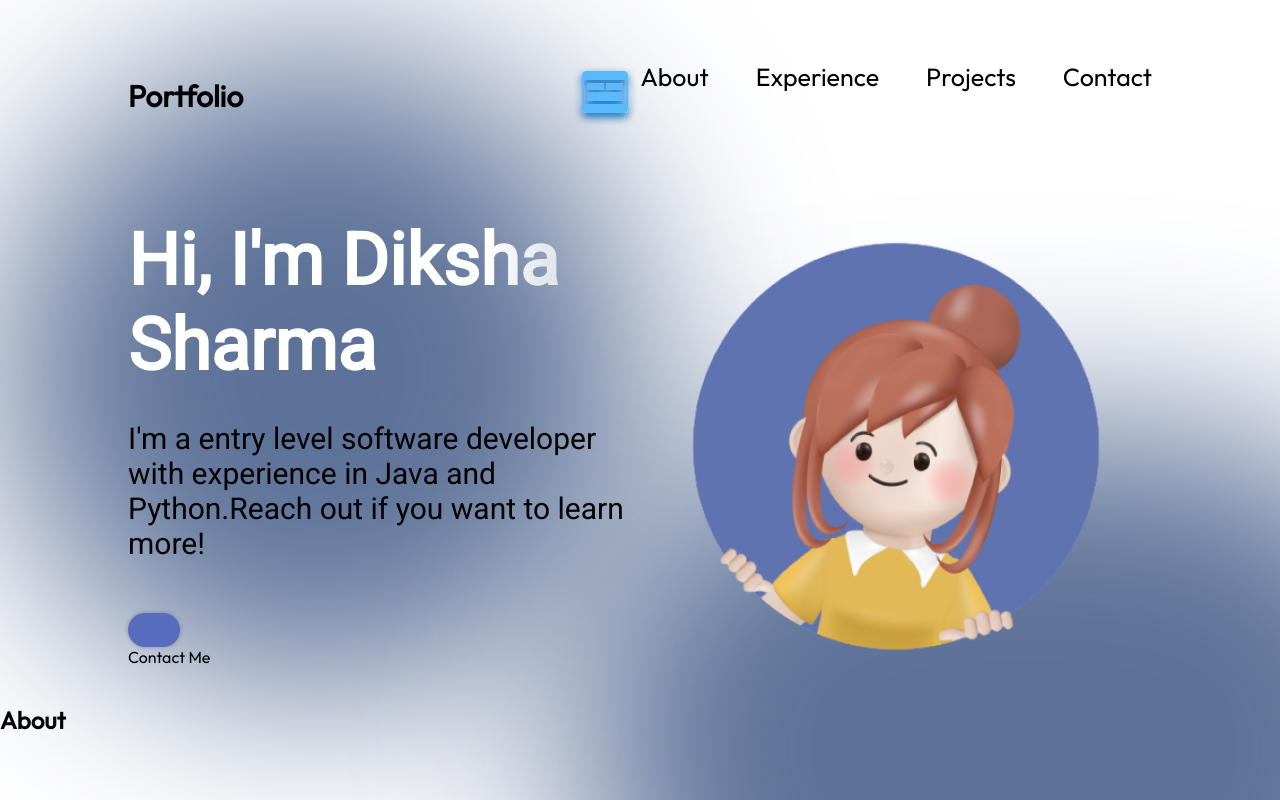
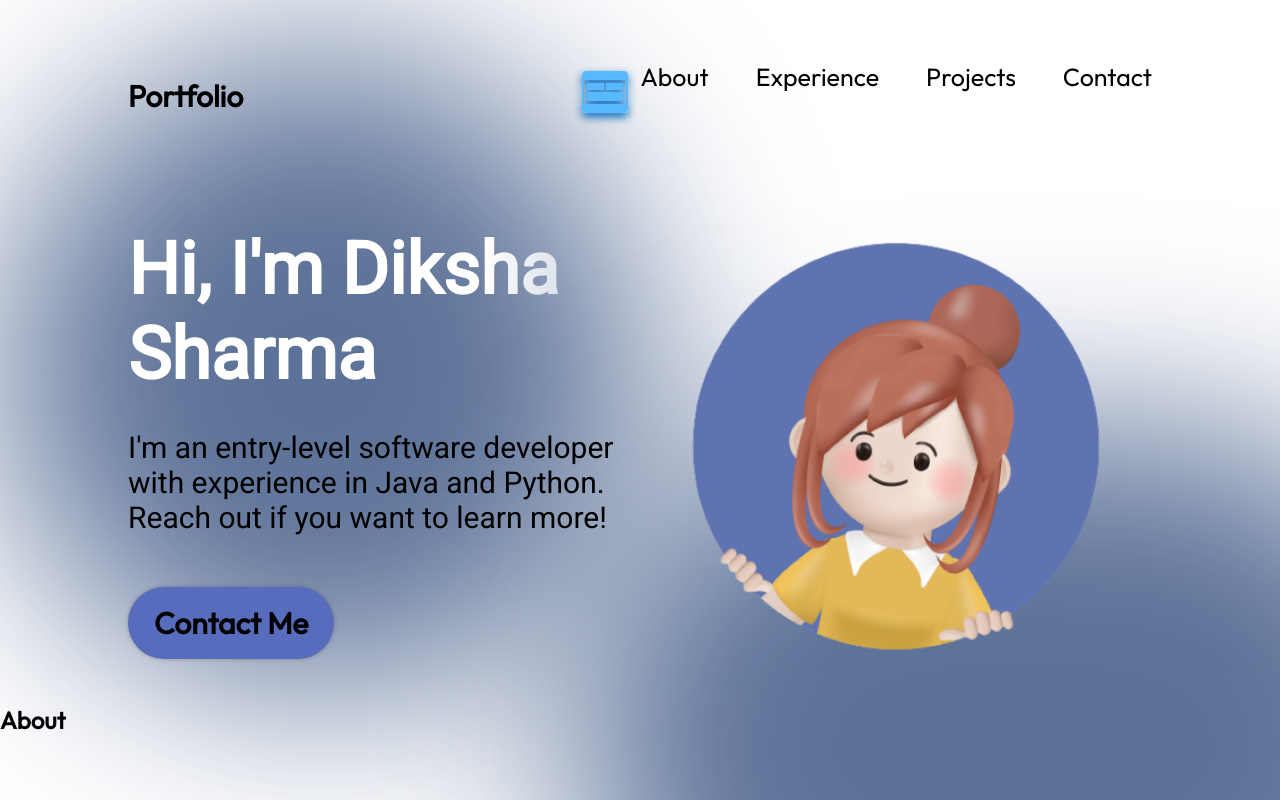
Before and after one commit to Dikshasharmaa/ResponsivePortfolio, a React (Create React App) app: page / in a window 1280 px wide. Shown: the top 800 px of the page. Built offline with nearby package versions, Linux system fonts and the light colour scheme.

Commit message:
Made changes in hero component for contact button

```diff
--- a/src/App.jsx
+++ b/src/App.jsx
@@ -10,7 +10,7 @@ function App() {
     <Hero/>
     <About/>
     </div>
-  );
+  )
 }
 
 export default App;
--- a/src/App.modules.css
+++ b/src/App.modules.css
@@ -1,4 +1,4 @@
-@import "./vars.css";
+@import './vars.css';
 
 .App {
   background-color: var(--color-bg);
--- a/src/components/Hero/Hero.jsx
+++ b/src/components/Hero/Hero.jsx
@@ -2,13 +2,25 @@ import React from "react";
 import { getImageUrl } from "../../utils";
 import styles from "./Hero.module.css";
 
-export const Hero =() =>{
-    return <section className={styles.container}>
-        <div className={styles.content}><h1 className={styles.title}>Hi, I'm Diksha Sharma</h1>
-        <p className={styles.description}>I'm a entry level software developer with experience in Java and Python.Reach out if you want to learn more!</p>
-        <a href = "mailto:dikshadevelops@gmail.com" className={styles.contactBtn}></a>Contact Me</div>
-        <img src= {getImageUrl("hero/heroImage.png")}alt="Hero image of me" className={styles.heroImg}/>
-        <div className={styles.topBlur}></div>
-        <div className={styles.bottomBlur}></div>
-    </section>
-}
+export const Hero = () => {
+    return (
+        <section className={styles.container}>
+            <div className={styles.content}>
+                <h1 className={styles.title}>Hi, I'm Diksha Sharma</h1>
+                <p className={styles.description}>
+                    I'm an entry-level software developer with experience in Java and Python. Reach out if you want to learn more!
+                </p>
+                <a href="mailto:dikshadevelops@gmail.com" className={styles.contactBtn}>
+                    Contact Me
+                </a>
+            </div>
+            <img
+                src={getImageUrl("hero/heroImage.png")}
+                alt="Hero image of me"
+                className={styles.heroImg}
+            />
+            <div className={styles.topBlur}></div>
+            <div className={styles.bottomBlur}></div>
+        </section>
+    );
+};
--- a/vite.config.js
+++ b/vite.config.js
@@ -1,7 +1,6 @@
 import { defineConfig } from "vite";
 import react from "@vitejs/plugin-react";
 
-// https://vitejs.dev/config/
 export default defineConfig({
   plugins: [react()],
   css: {
```
